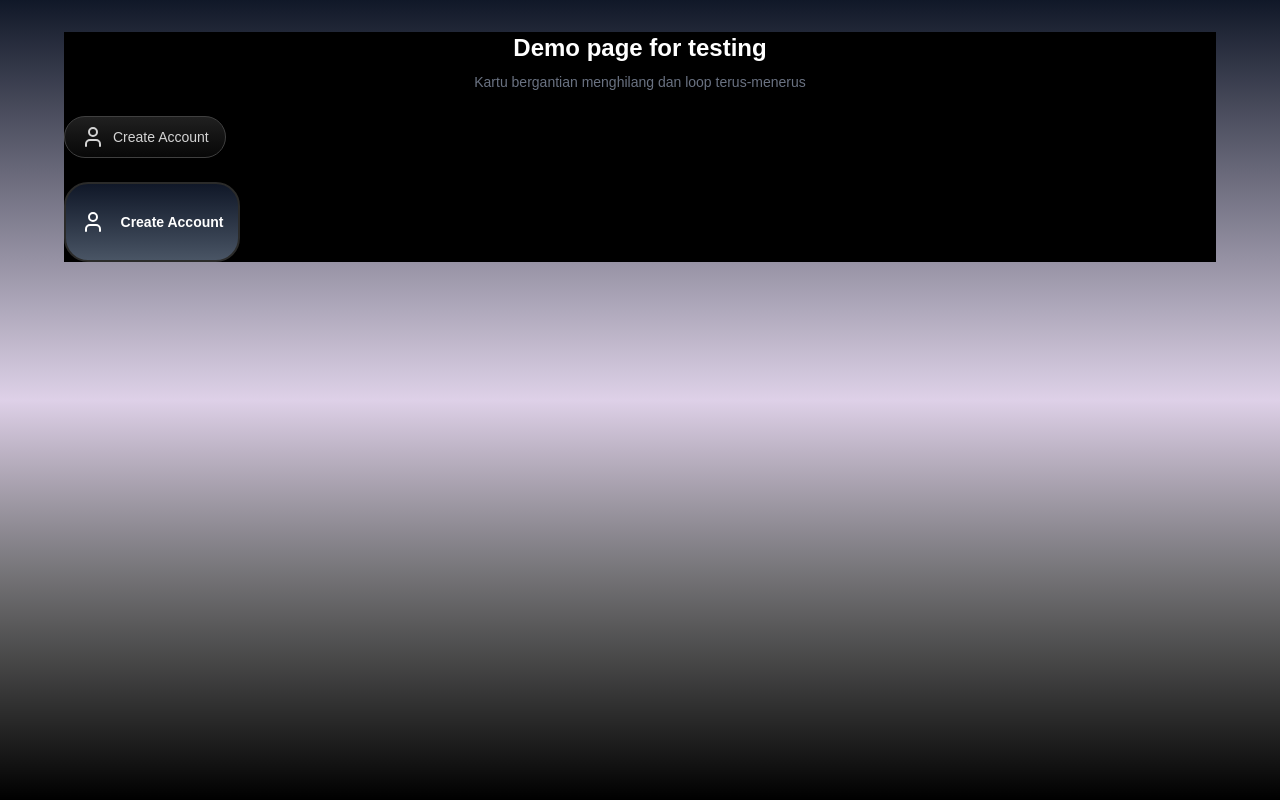
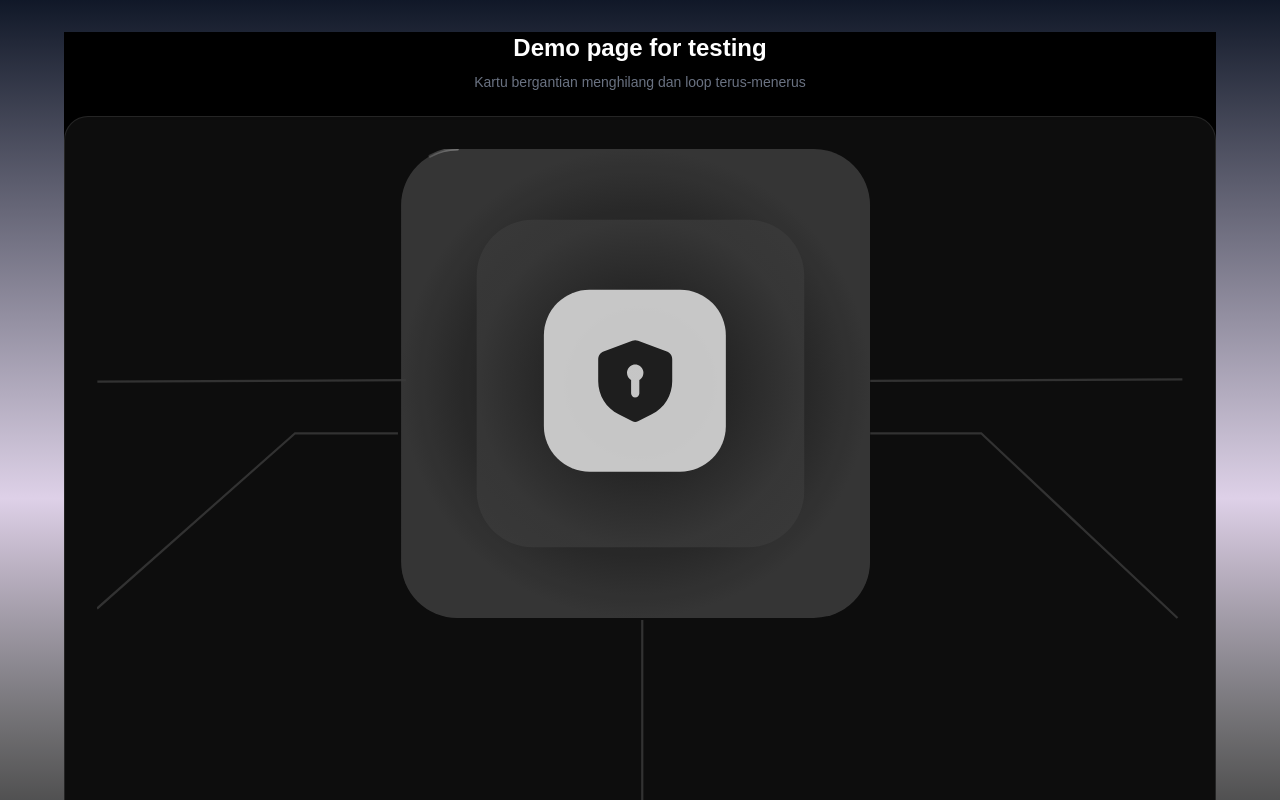
Before and after one commit to Nurman2022/web3-finance, a Next.js app: page /demo in a window 1280 px wide. Shown: the top 800 px of the page. Built offline with nearby package versions, Linux system fonts and the light colour scheme.

Commit message:
update shield animation

```diff
--- a/src/app/demo/page.js
+++ b/src/app/demo/page.js
@@ -1,4 +1,6 @@
-import { RadarPulse } from "@/components/svg/RadarPulse";
+
+
+import { ShieldFlowAnimation } from "@/components/svg/ShieldFlowAnimation";
 import { User } from "lucide-react";
 
 export default function CardStackDemo() {
@@ -15,11 +17,9 @@ export default function CardStackDemo() {
                             Kartu bergantian menghilang dan loop terus-menerus
                         </p>
                     </div>
-                    {/* <div className="bg-white/5 rounded-3xl p-8 backdrop-blur-sm border border-white/10">
-                        <RadarPulse />
-                    </div> */}
-                    <div className="inline-flex items-center gap-2 rounded-full bg-gradient-to-b from-neutral-400/20 to-neutral-800/20 border border-neutral-700 px-4 py-2 text-sm text-neutral-300"><User /> Create Account</div>
-                    <div className="flex gap-4 h-20 w-44 bg-gray-700 bg-gradient-to-b from-gray-900 to-gray-600 border-2 border-[#2b2b2a] text-white font-semibold text-sm items-center justify-center rounded-3xl p-2"><User /> Create Account </div>
+                    <div className="bg-white/5 rounded-3xl p-8 backdrop-blur-sm border border-white/10">
+                        <ShieldFlowAnimation />
+                    </div>
                 </div>
 
 
--- a/src/components/svg/ShieldFlowAnimation.jsx
+++ b/src/components/svg/ShieldFlowAnimation.jsx
@@ -16,32 +16,32 @@ export function ShieldFlowAnimation({ className }) {
                 {/* Background paths - static dimmed */}
                 <path
                     d="M1031 379H1178.91L1440.67 625.36"
-                    stroke="#333"
-                    strokeWidth="1"
+                    stroke="#898989"
+                    strokeWidth="3"
                     opacity="0.3"
                 />
                 <path
                     d="M401.269 379H264.091L0 612.762"
-                    stroke="#333"
-                    strokeWidth="1"
+                    stroke="#898989"
+                    strokeWidth="3"
                     opacity="0.3"
                 />
                 <line
                     x1="727" y1="628" x2="727" y2="1044"
-                    stroke="#333"
-                    strokeWidth="1"
+                    stroke="#898989"
+                    strokeWidth="3"
                     opacity="0.3"
                 />
                 <line
                     x1="412.003" y1="308.315" x2="0.468852" y2="310.181"
-                    stroke="#333"
-                    strokeWidth="1"
+                    stroke="#898989"
+                    strokeWidth="3"
                     opacity="0.3"
                 />
                 <line
                     x1="1031" y1="309.176" x2="1447.2" y2="307.31"
-                    stroke="#333"
-                    strokeWidth="1"
+                    stroke="#898989"
+                    strokeWidth="3"
                     opacity="0.3"
                 />
 
```
Also changed, not shown: 1 other file (tests, documents, lock files or other folders).
